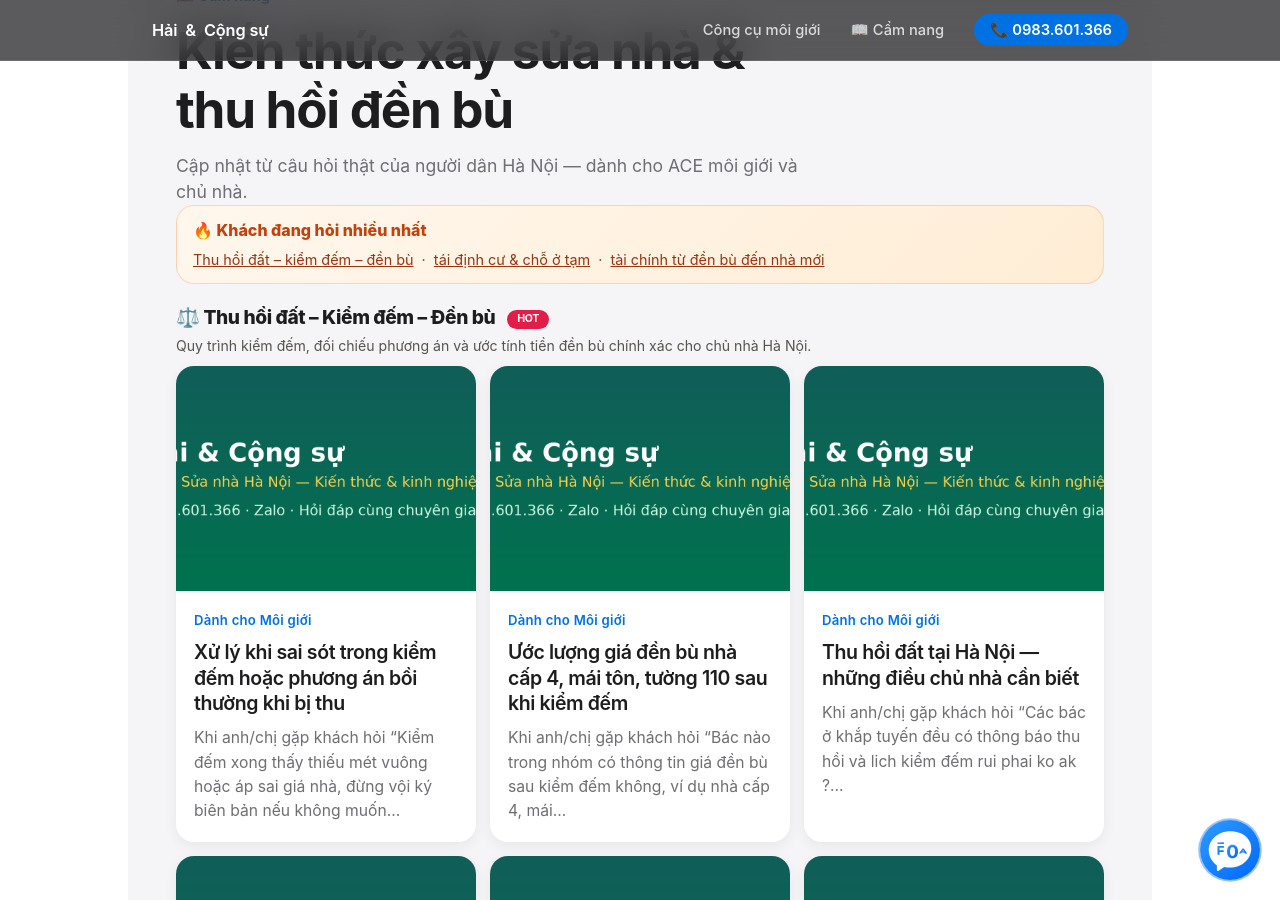
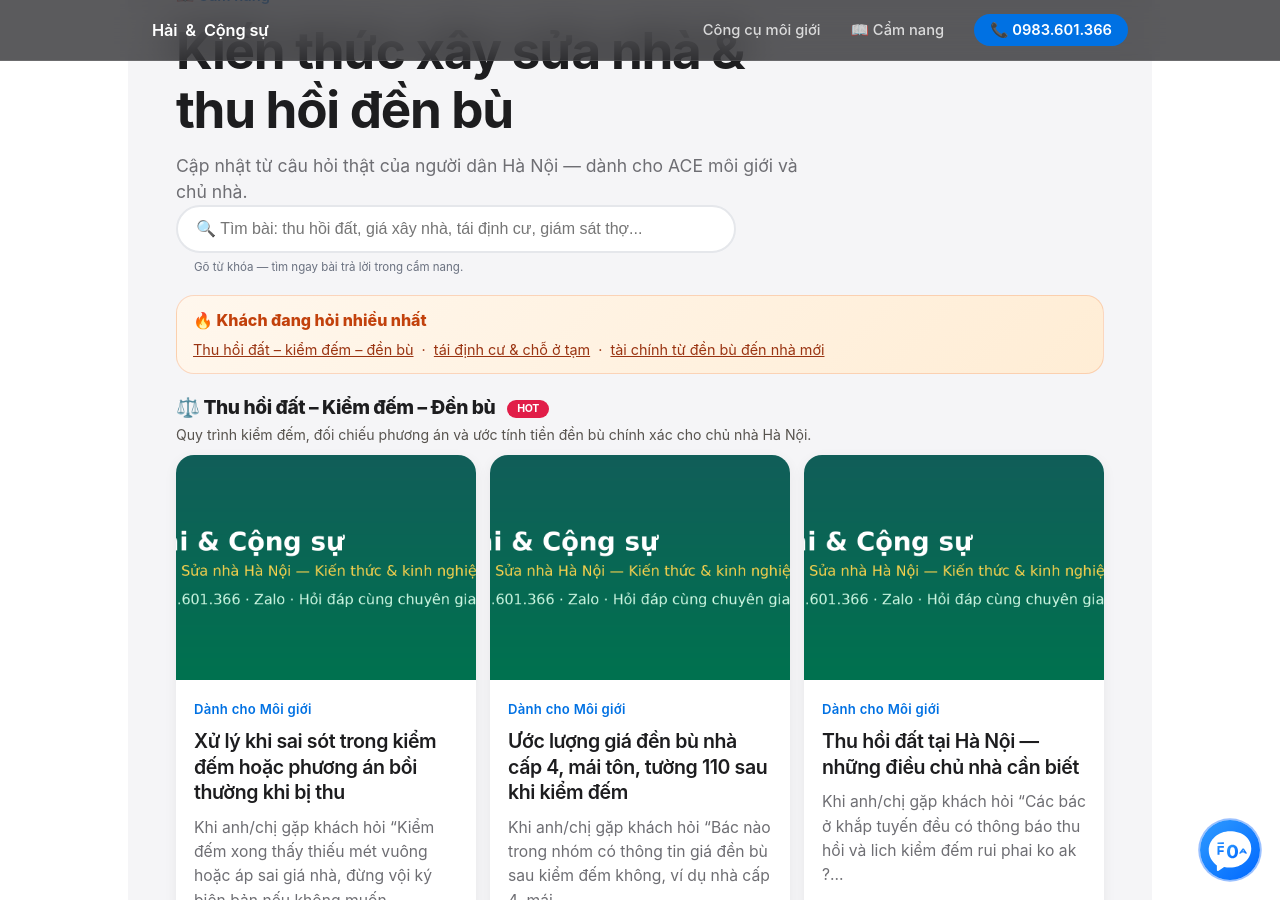
Before and after one commit to NCHhub/xaydung, a Jekyll site: the page built from index.html, in a window 1280 px wide and 900 px high, scrolled down 3627 px. Built offline with Jekyll 4.4.1, drawn with Linux system fonts in a browser that asks for light colours; some of the changed lines change nothing that is shown.

Commit message:
web: ô tìm kiếm bài client-side trong Cẩm nang — khách gõ từ khóa lọc ngay bài trả lời (Amazon: search = hành động #1, 0 server)

```diff
--- a/index.html
+++ b/index.html
@@ -1403,6 +1403,33 @@
 
 
 
+<div class="post-search" style="max-width:560px;margin:0 0 18px;">
+      <input type="text" id="post-search-input" placeholder="🔍 Tìm bài: thu hồi đất, giá xây nhà, tái định cư, giám sát thợ..." style="width:100%;padding:13px 18px;border:2px solid #e5e7eb;border-radius:999px;font-size:1rem;background:#fff;color:#111827;outline:none;transition:border-color .15s,box-shadow .15s;" onfocus="this.style.borderColor='#0d9488';this.style.boxShadow='0 0 0 3px rgba(13,148,136,.15)'" onblur="this.style.borderColor='#e5e7eb';this.style.boxShadow='none'">
+      <div style="font-size:.72rem;color:#6b7280;margin:6px 0 0 18px;">Gõ từ khóa — tìm ngay bài trả lời trong cẩm nang.</div>
+    </div>
+    <script>
+      (function(){
+        var inp = document.getElementById('post-search-input');
+        if (!inp) return;
+        inp.addEventListener('input', function(){
+          var q = inp.value.trim().toLowerCase();
+          var list = document.querySelectorAll('#camnang .postcard');
+          list.forEach(function(c){
+            c.style.display = (!q || (c.textContent||'').toLowerCase().indexOf(q) > -1) ? '' : 'none';
+          });
+          // Ẩn tiêu đề nhóm không có bài khớp
+          document.querySelectorAll('#camnang h3[id]').forEach(function(h){
+            var box = h.nextElementSibling;
+            while (box && !(box.classList && box.classList.contains('postlist'))) box = box.nextElementSibling;
+            if (!box) return;
+            var any = Array.prototype.some.call(box.querySelectorAll('.postcard'), function(c){ return c.style.display !== 'none'; });
+            h.style.display = (!q || any) ? '' : 'none';
+            var mota = h.nextElementSibling;
+            if (mota && mota.tagName === 'P' && q) mota.style.display = any ? '' : 'none';
+          });
+        });
+      })();
+    </script>
     <div style="background:linear-gradient(135deg,#fff7ed,#ffedd5);border:1px solid rgba(234,88,12,.2);border-radius:18px;padding:12px 16px;margin:0 0 18px;text-align:left;">
       <div style="font-weight:800;font-size:1rem;color:#c2410c;">🔥 Khách đang hỏi nhiều nhất</div>
       <p style="margin:6px 0 0;font-size:.9rem;color:#9a3412;line-height:1.6;">
```
